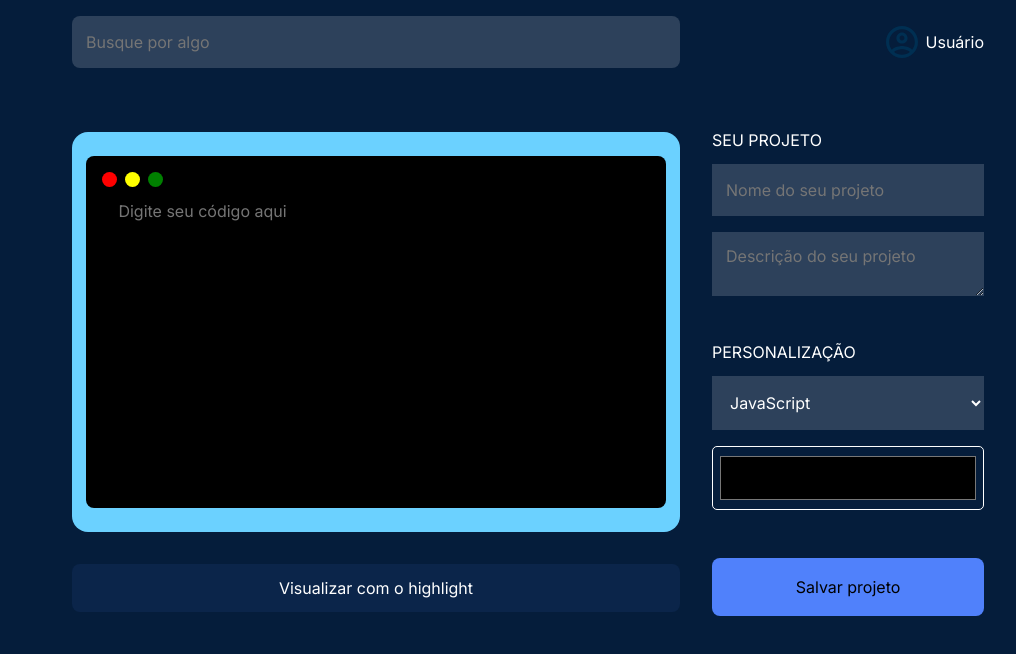
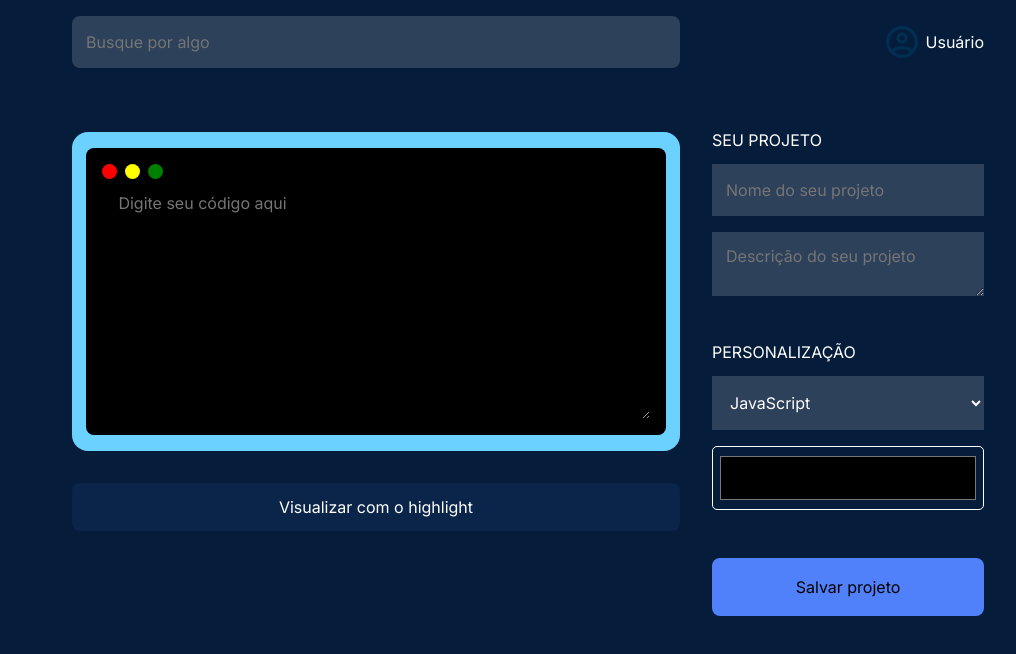
Before and after one commit to UlissesE/AluraDev, a plain HTML site: page index.html in a window 1280 px wide. Shown: the full height of the page, 264-1280 px from the left. Drawn offline with Linux system fonts and the light colour scheme.

Commit message:
FIX: Code editor custom size

```diff
--- a/src/css/style.css
+++ b/src/css/style.css
@@ -114,7 +114,8 @@ main {
 .editor_background {
     background-color: var(--secundary-color);
     width: 100%;
-    height: 50vh;
+    padding: 1rem 0;
+    height: auto;
     border-radius: 16px;
     display: flex;
     justify-content: center;
@@ -125,10 +126,11 @@ main {
     display: flex;
     flex-direction: column;
     width: 90%;
-    height: 80%;
+    height: auto;
     background-color: black;
     padding: 16px;
     border-radius: 8px;
+
 }
 
 .code_space_header {
@@ -161,8 +163,9 @@ main {
     outline: none;
     width: 100%;
     height: 90%;
+    min-height: 30vh;
     box-sizing: border-box;
-    resize: none;
+    resize: vertical;
 }
 
 .highlight_button {
```
